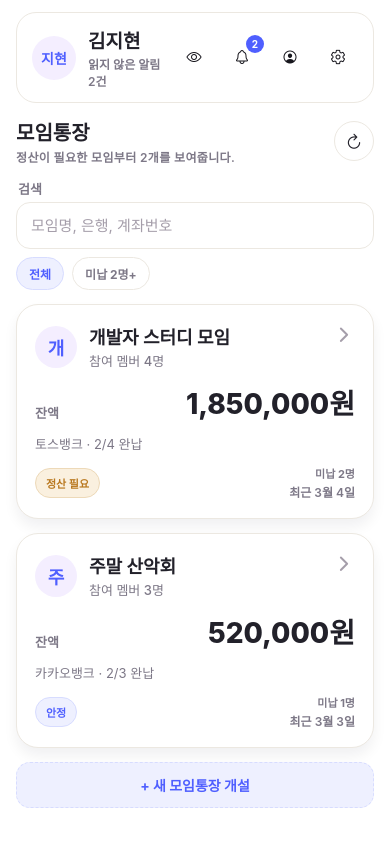
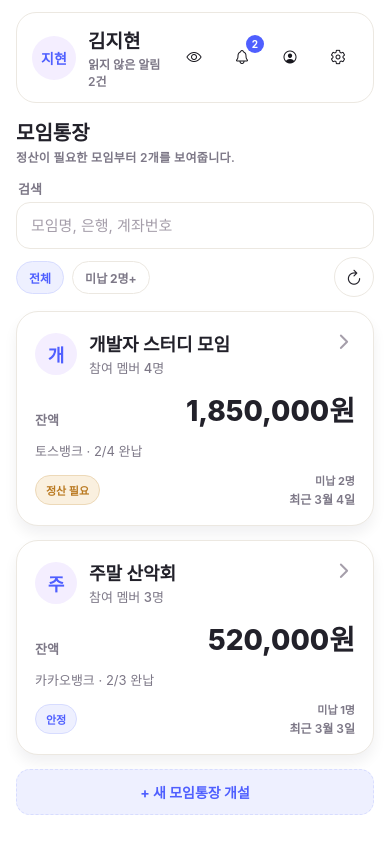
Before and after one commit to getdon-mate/getdon-mate-app, a React Native app: screen /AccountList in a window 390 px wide. Both pictures are taken after a click on the button "카카오로 계속하기". Built offline with nearby package versions, Linux system fonts and the light colour scheme; no server answers.

Commit message:
fix: align home refresh action row

```diff
--- a/src/features/accounts/screens/AccountListScreen.tsx
+++ b/src/features/accounts/screens/AccountListScreen.tsx
@@ -94,15 +94,6 @@ export function AccountListScreen() {
             <Text style={[styles.sectionTitle, compact && styles.sectionTitleCompact]}>모임통장</Text>
             <Text style={styles.sectionSubtitle}>정산이 필요한 모임부터 {accounts.length}개를 보여줍니다.</Text>
           </View>
-          <Pressable
-            style={[styles.headerIconButton, isRefreshingAccounts && styles.headerIconButtonDisabled]}
-            onPress={() => void handleRefresh()}
-            accessibilityRole="button"
-            accessibilityLabel="모임통장 목록 새로고침"
-            disabled={isRefreshingAccounts}
-          >
-            <Icon name="refresh" size={18} color={uiColors.text} />
-          </Pressable>
         </View>
         <View style={styles.searchStack}>
           <InputField
@@ -113,9 +104,20 @@ export function AccountListScreen() {
             accessibilityLabel="모임통장 검색"
             containerStyle={styles.searchField}
           />
-          <View style={styles.filterRow}>
-            <ActionChip label="전체" active={filter === "all"} onPress={() => setFilter("all")} />
-            <ActionChip label="미납 2명+" active={filter === "attention"} onPress={() => setFilter("attention")} />
+          <View testID="account-list-filter-actions" style={styles.filterActionsRow}>
+            <View style={styles.filterRow}>
+              <ActionChip label="전체" active={filter === "all"} onPress={() => setFilter("all")} />
+              <ActionChip label="미납 2명+" active={filter === "attention"} onPress={() => setFilter("attention")} />
+            </View>
+            <Pressable
+              style={[styles.headerIconButton, isRefreshingAccounts && styles.headerIconButtonDisabled]}
+              onPress={() => void handleRefresh()}
+              accessibilityRole="button"
+              accessibilityLabel="모임통장 목록 새로고침"
+              disabled={isRefreshingAccounts}
+            >
+              <Icon name="refresh" size={18} color={uiColors.text} />
+            </Pressable>
           </View>
         </View>
 
@@ -217,10 +219,18 @@ const styles = StyleSheet.create({
   searchField: {
     gap: 4,
   },
+  filterActionsRow: {
+    flexDirection: "row",
+    alignItems: "center",
+    justifyContent: "space-between",
+    gap: 12,
+    flexWrap: "wrap",
+  },
   filterRow: {
     flexDirection: "row",
     gap: 8,
     flexWrap: "wrap",
+    flex: 1,
   },
   headerIconButton: {
     width: 40,
```
Also changed, not shown: 3 other files (tests, documents, lock files or other folders).
